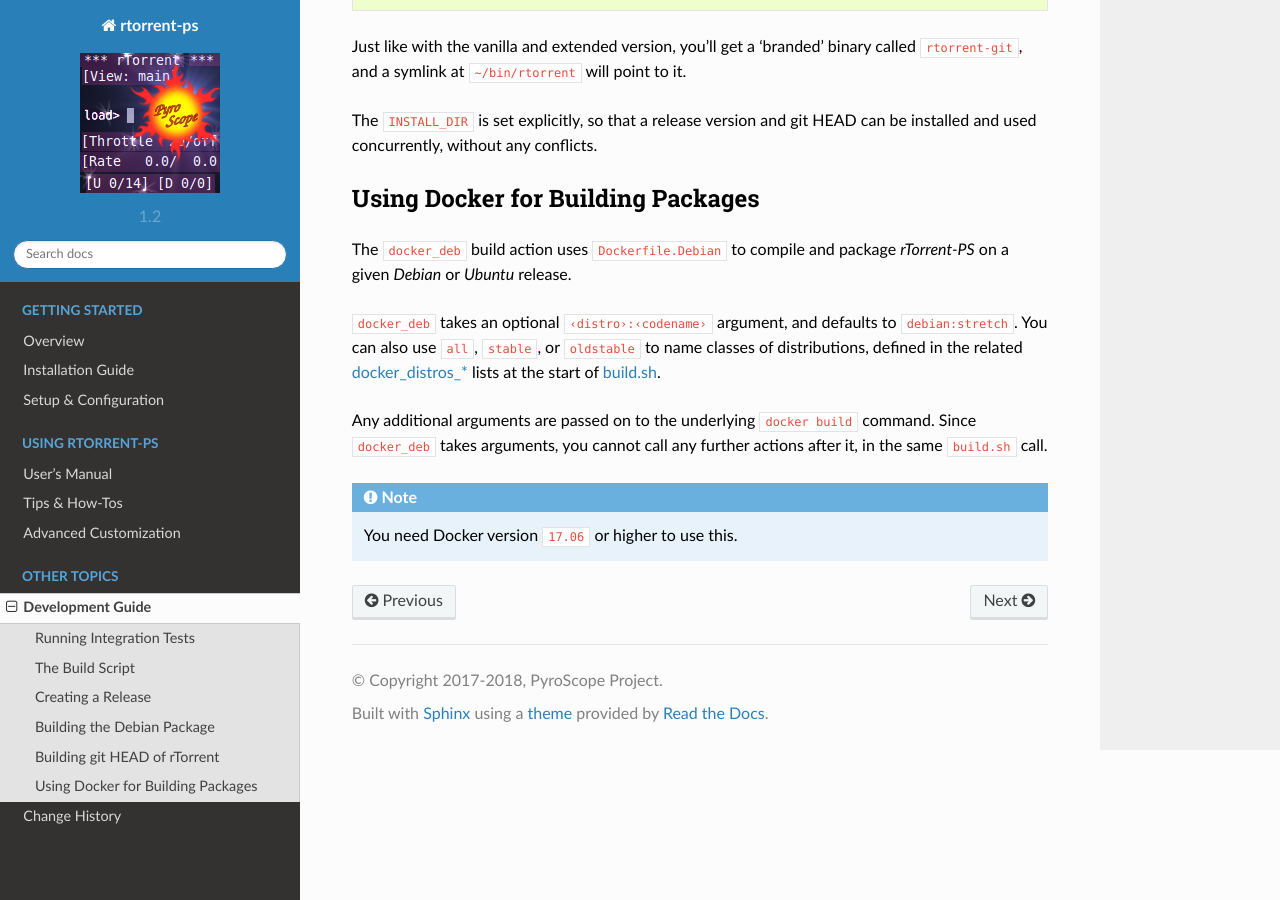
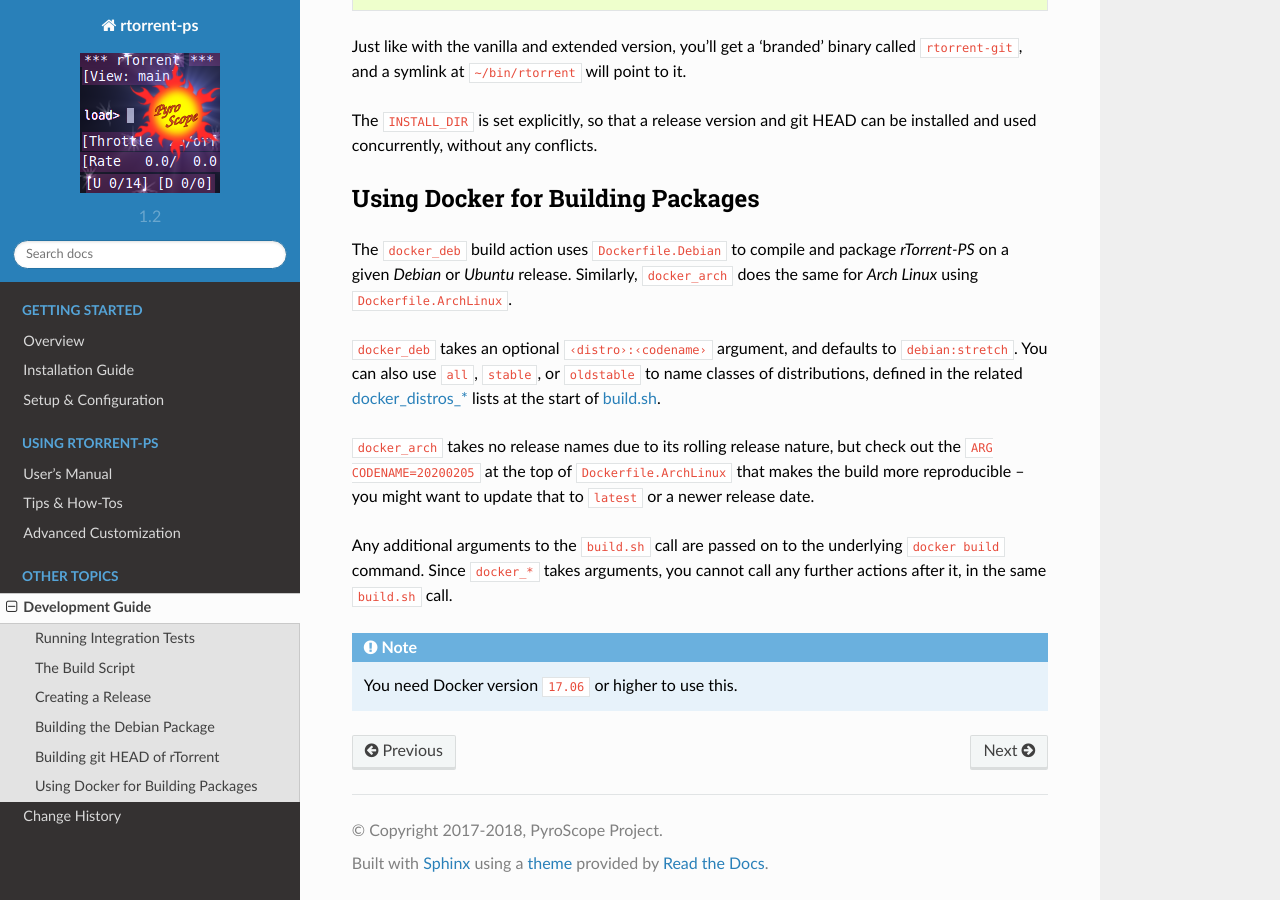
Before and after one commit to pyroscope/rtorrent-ps, a Sphinx documentation site: the page built from docs/develop.rst, in a window 1280 px wide and 900 px high, scrolled down 4031 px. Built offline with Sphinx 7.4.7 and the Read the Docs theme 2.0.0, drawn with Linux system fonts in a browser that asks for light colours.

Commit message:
docs for docker_arch

```diff
--- a/docs/develop.rst
+++ b/docs/develop.rst
@@ -231,14 +231,21 @@
 
 The ``docker_deb`` build action uses ``Dockerfile.Debian`` to compile and package
 *rTorrent-PS* on a given *Debian* or *Ubuntu* release.
+Similarly, ``docker_arch`` does the same for *Arch Linux* using ``Dockerfile.ArchLinux``.
 
 ``docker_deb`` takes an optional ``‹distro›:‹codename›`` argument,
 and defaults to ``debian:stretch``.
 You can also use ``all``, ``stable``, or ``oldstable`` to name classes of distributions,
 defined in the related `docker_distros_*`_ lists at the start of `build.sh`_.
 
-Any additional arguments are passed on to the underlying ``docker build`` command.
-Since ``docker_deb`` takes arguments, you cannot call any further actions after it,
+``docker_arch`` takes no release names due to its rolling release nature,
+but check out the ``ARG CODENAME=20200205`` at the top of ``Dockerfile.ArchLinux``
+that makes the build more reproducible
+– you might want to update that to ``latest`` or a newer release date.
+
+Any additional arguments to the ``build.sh`` call
+are passed on to the underlying ``docker build`` command.
+Since ``docker_*`` takes arguments, you cannot call any further actions after it,
 in the same ``build.sh`` call.
 
 .. note::
```
